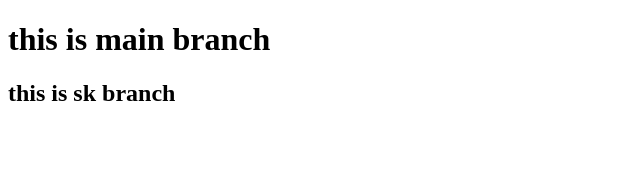
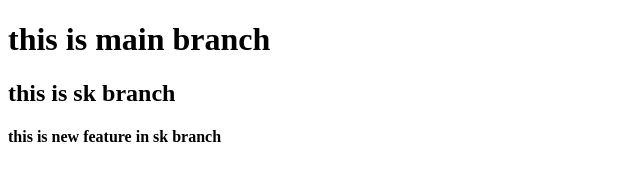
Before and after one commit to codetech-shivam/demo, a plain HTML site: page index.html in a window 1280 px wide. Shown: the whole page, without its empty margins (0-640 px from the left). Drawn offline with Linux system fonts and the light colour scheme.

Commit message:
sk branch updated

```diff
--- a/index.html
+++ b/index.html
@@ -8,5 +8,6 @@
 <body>
     <h1>this is main branch</h1>
     <h2>this is sk branch</h2>
+    <h4>this is new feature in sk branch</h4>
 </body>
 </html>
```
